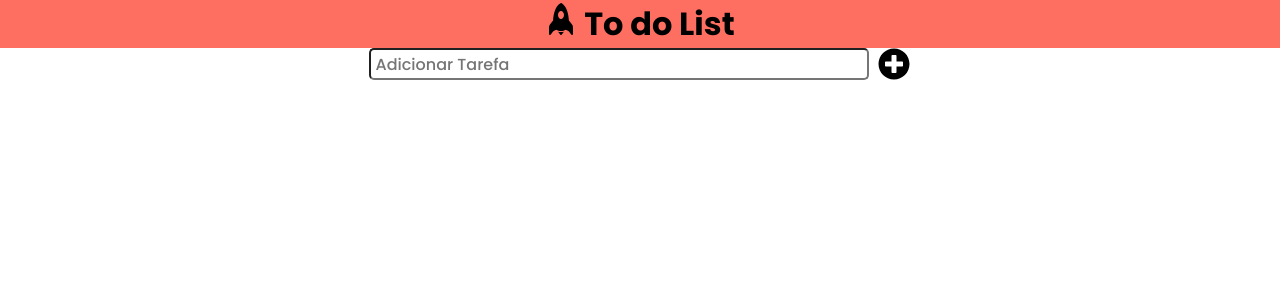
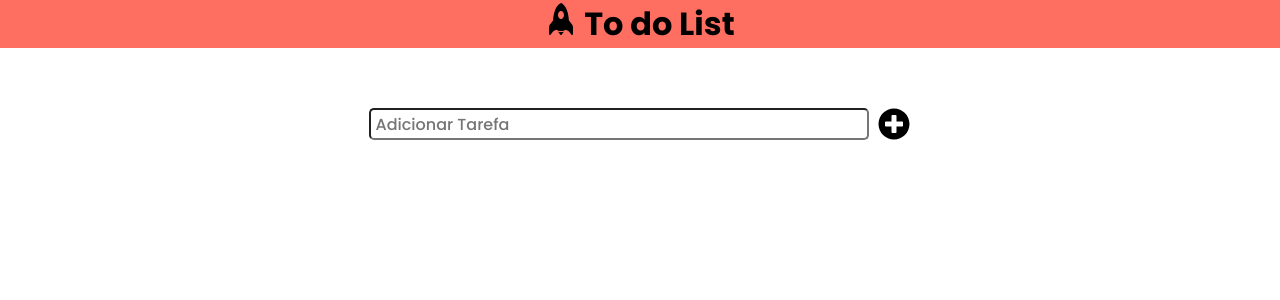
Before and after one commit to jeffmmartins/task-manager, a React (Create React App) app: page / in a window 1280 px wide. Shown: the top 300 px of the page. Built offline with nearby package versions, Linux system fonts and the light colour scheme.

Commit message:
style: applying style in MainContainer

```diff
--- a/src/components/MainContent/MainContent.tsx
+++ b/src/components/MainContent/MainContent.tsx
@@ -1,12 +1,13 @@
 import React from "react";
 import { Form } from "../Form/Form";
+import * as S from "./style"
 
 export const MainContent: React.FC = () => {
     return (
         <>
-            <main>
+            <S.MainContainer>
                 <Form />
-            </main>
+            </S.MainContainer>
         </>
     )
 }
--- a/src/components/MainContent/style.ts
+++ b/src/components/MainContent/style.ts
@@ -1,5 +1,5 @@
 import styled, { Styled } from "styled-components";
 
 export const MainContainer = styled.main`
-margin: ;
+margin: 60px;
 `
```
